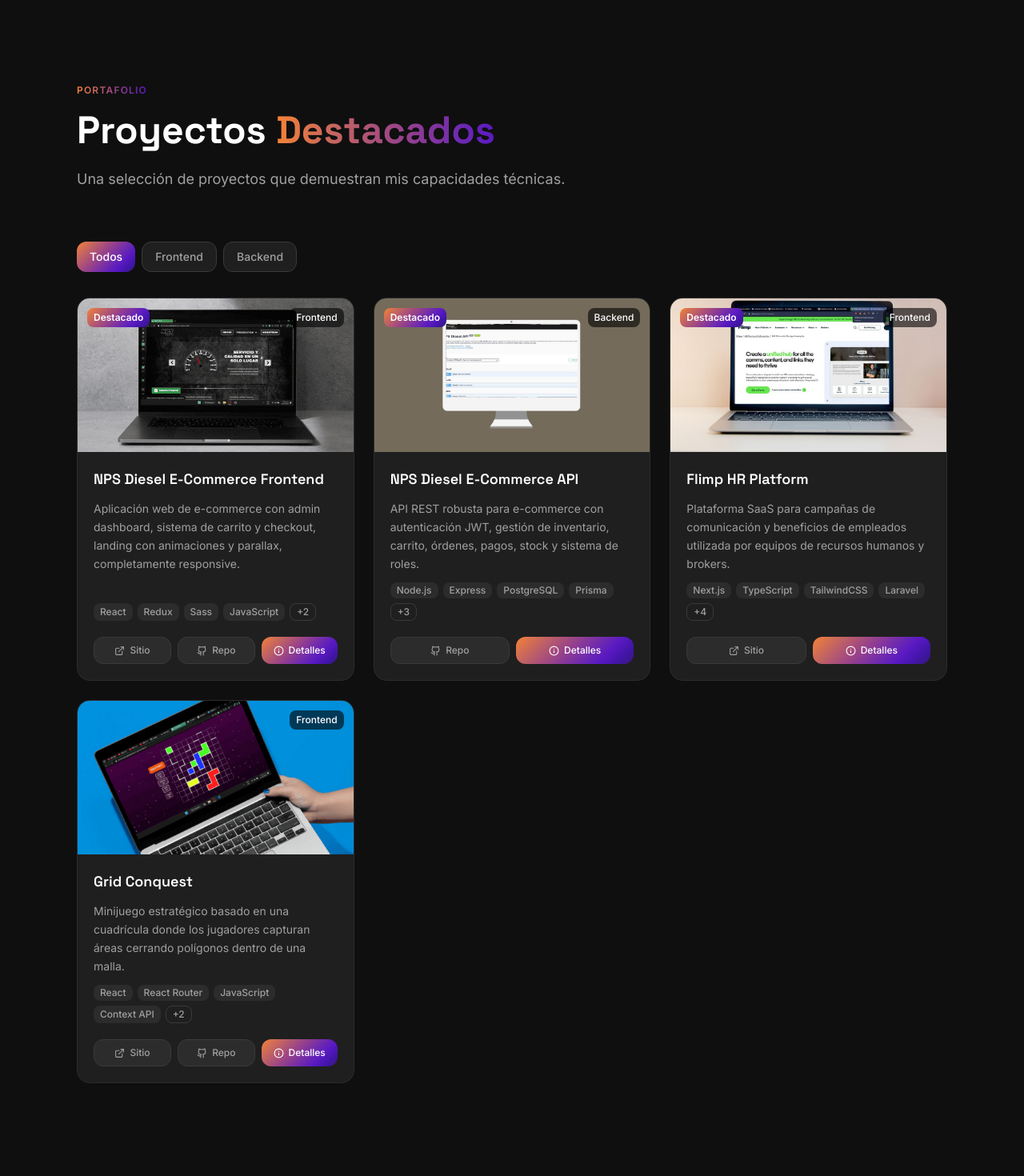
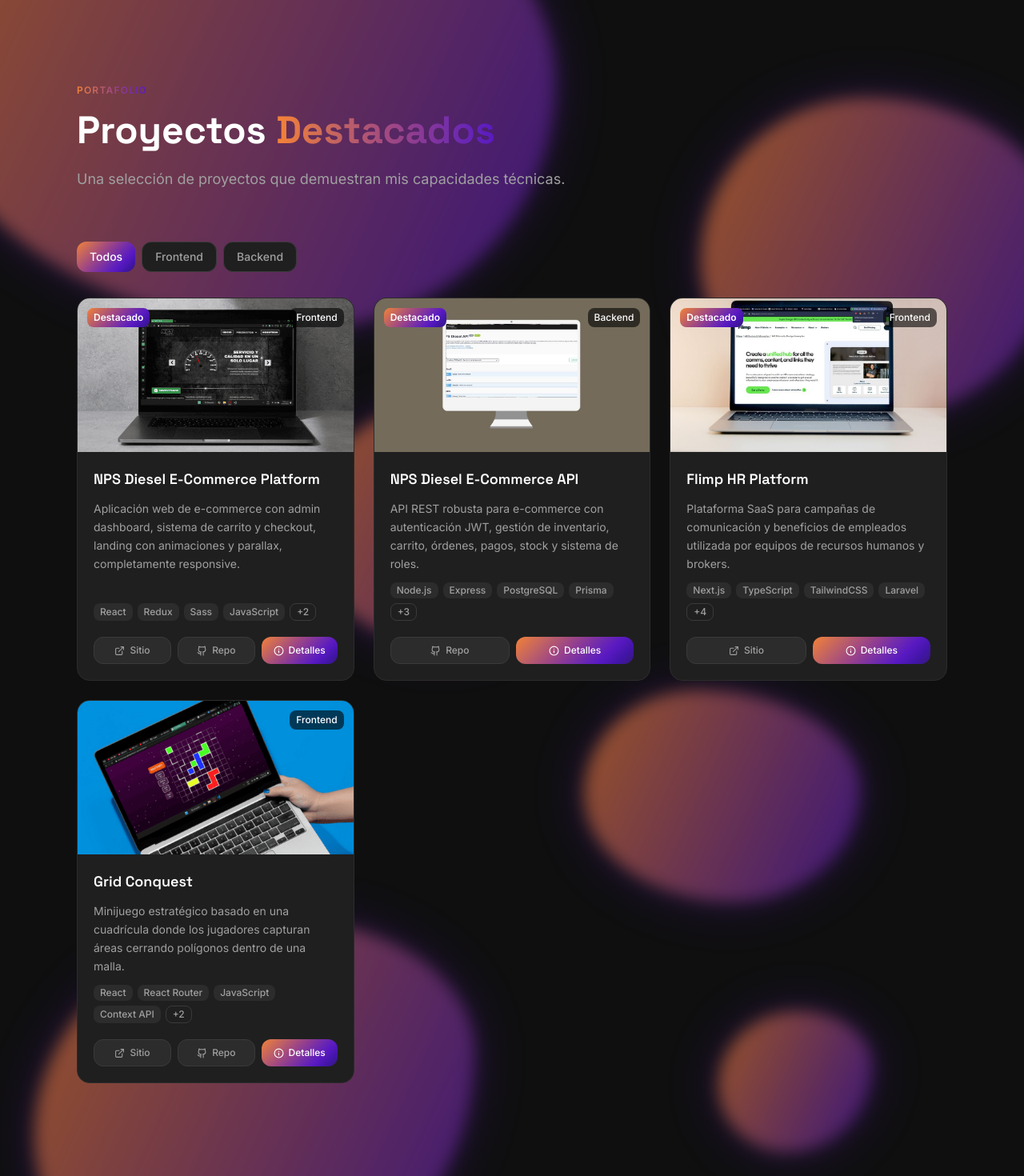
Before and after one commit to santicollage/PortafolioWeb, a React (Vite) app: page / in a window 1280 px wide. Shown: the part 1760-3230 px from the top of the page at 80% size. Built offline with nearby package versions, Linux system fonts and the light colour scheme.

Commit message:
feat: Background configuration in some seccions with bubbles

```diff
--- a/src/components/sections/About.tsx
+++ b/src/components/sections/About.tsx
@@ -105,7 +105,10 @@ export function About() {
   const { isOpen, open, close } = useModal();
 
   return (
-    <section id="about" className="section-padding bg-[#0F0F0F]">
+    <section
+      id="about"
+      className="section-padding bg-[#0F0F0F] border-b border-[#2C2C2C]"
+    >
       <div className="max-w-6xl mx-auto px-4 md:px-8">
         <SectionHeader tag="Acerca de" title="Sobre" highlight="Mí" />
 
--- a/src/components/sections/Projects.tsx
+++ b/src/components/sections/Projects.tsx
@@ -4,6 +4,7 @@ import { ExternalLink, Github, Info, Globe } from 'lucide-react';
 import { Modal } from '../ui/Modal';
 import { Badge } from '../ui/Badge';
 import { SectionHeader } from '../ui/SectionHeader';
+import { AnimatedBackground } from '../ui/AnimatedBackground';
 import { useModal } from '../../hooks/useModal';
 import projectsData from '../../data/projects.json';
 import type { Project } from '../../types';
@@ -209,8 +210,12 @@ export function Projects() {
       : projectsData.filter((p) => p.category === filter);
 
   return (
-    <section id="projects" className="section-padding bg-[#0F0F0F]">
-      <div className="max-w-6xl mx-auto px-4 md:px-8">
+    <section
+      id="projects"
+      className="relative section-padding bg-[#0F0F0F] overflow-hidden"
+    >
+      <AnimatedBackground />
+      <div className="relative max-w-6xl mx-auto px-4 md:px-8 z-10">
         <SectionHeader
           tag="Portafolio"
           title="Proyectos"
--- a/src/components/sections/Services.tsx
+++ b/src/components/sections/Services.tsx
@@ -14,6 +14,7 @@ import {
 } from 'lucide-react';
 import { Link } from 'react-router-dom';
 import { SectionHeader } from '../ui/SectionHeader';
+import { AnimatedBackground } from '../ui/AnimatedBackground';
 import servicesData from '../../data/services.json';
 
 const ICON_MAP: Record<
@@ -33,8 +34,12 @@ export function Services() {
   const rest = servicesData.services.filter((s) => !s.highlight);
 
   return (
-    <section id="services" className="section-padding bg-[#0F0F0F]">
-      <div className="max-w-6xl mx-auto px-4 md:px-8">
+    <section
+      id="services"
+      className="relative section-padding bg-[#0F0F0F] overflow-hidden"
+    >
+      <AnimatedBackground />
+      <div className="relative max-w-6xl mx-auto px-4 md:px-8 z-10">
         <SectionHeader
           tag="Servicios"
           title={servicesData.headline}
--- /dev/null
+++ b/src/components/ui/AnimatedBackground.tsx
@@ -0,0 +1,12 @@
+export function AnimatedBackground() {
+  return (
+    <div className="absolute inset-0 overflow-hidden pointer-events-none">
+      <div className="bubble bubble-1" />
+      <div className="bubble bubble-2" />
+      <div className="bubble bubble-3" />
+      <div className="bubble bubble-4" />
+      <div className="bubble bubble-5" />
+      <div className="bubble bubble-6" />
+    </div>
+  );
+}
--- a/src/data/projects.json
+++ b/src/data/projects.json
@@ -1,7 +1,7 @@
 [
   {
     "id": 1,
-    "title": "NPS Diesel E-Commerce Frontend",
+    "title": "NPS Diesel E-Commerce Platform",
     "description": "Aplicación web de e-commerce con admin dashboard, sistema de carrito y checkout, landing con animaciones y parallax, completamente responsive.",
     "longDescription": "Frontend de la plataforma de comercio electrónico para NPS Diesel S.A.S., desarrollado con React y arquitectura moderna de componentes.\n\nCaracterísticas destacadas:\n\n• Admin Dashboard con visualización de datos operativos, gráficos de ventas y métricas de productos\n• Sistema de carrito de compras y proceso de checkout integrado con pasarela de pagos\n• Landing page con animaciones fluidas y efectos parallax para mejorar la experiencia visual\n• Diseño completamente responsive optimizado para dispositivos móviles y tablets\n• Consumo de API REST con manejo de estado global mediante Redux\n• Arquitectura de estilos con Sass utilizando metodología BEM\n• Sistema de autenticación con roles diferenciados (cliente/administrador)\n• Catálogo de productos con filtros, búsqueda y paginación\n\nLa aplicación mantiene coherencia con el branding visual de la empresa y ofrece una experiencia de usuario optimizada tanto para clientes como para administradores.",
     "image": "/projects/nps-diesel.png",
--- a/src/index.css
+++ b/src/index.css
@@ -1,4 +1,4 @@
-@import "tailwindcss";
+@import 'tailwindcss';
 
 @theme {
   --color-bg-primary: #0f0f0f;
@@ -19,8 +19,8 @@
   --color-grad-8: #4215a8;
   --color-grad-9: #361879;
 
-  --font-sans: "Inter", system-ui, sans-serif;
-  --font-display: "Space Grotesk", "Inter", system-ui, sans-serif;
+  --font-sans: 'Inter', system-ui, sans-serif;
+  --font-display: 'Space Grotesk', 'Inter', system-ui, sans-serif;
 
   --radius-2xl: 1rem;
   --radius-3xl: 1.5rem;
@@ -33,7 +33,7 @@ html {
 body {
   background-color: #0f0f0f;
   color: #ffffff;
-  font-family: "Inter", system-ui, sans-serif;
+  font-family: 'Inter', system-ui, sans-serif;
   -webkit-font-smoothing: antialiased;
   -moz-osx-font-smoothing: grayscale;
   min-height: 100vh;
@@ -73,7 +73,7 @@ body {
   position: relative;
 }
 .gradient-border::before {
-  content: "";
+  content: '';
   position: absolute;
   inset: 0;
   border-radius: inherit;
@@ -130,3 +130,125 @@ body {
     linear-gradient(90deg, rgba(255, 255, 255, 0.03) 1px, transparent 1px);
   background-size: 40px 40px;
 }
+
+.bubble {
+  position: absolute;
+  background: linear-gradient(115deg, #f68237 0%, #5919c2 100%);
+  opacity: 0.6;
+  filter: blur(10px);
+  box-shadow: 0 0 60px rgba(89, 25, 194, 0.5);
+}
+
+.bubble-1 {
+  width: 62vw;
+  height: 80vh;
+  top: -200px;
+  left: -100px;
+  animation: flow 8s linear infinite;
+}
+
+.bubble-2 {
+  width: 35vw;
+  height: 50vh;
+  top: 10%;
+  right: -44px;
+  animation: flow 10s linear infinite;
+}
+
+.bubble-3 {
+  width: 43vw;
+  height: 61vh;
+  bottom: -157px;
+  left: 43px;
+  animation: flow 13s linear infinite;
+}
+
+.bubble-4 {
+  width: 15vw;
+  height: 22vh;
+  bottom: 42px;
+  right: 190px;
+  animation: flow 5s linear infinite;
+}
+
+.bubble-5 {
+  width: 28vw;
+  height: 38vh;
+  top: 35%;
+  left: 30%;
+  animation: flow 11s linear infinite;
+}
+
+.bubble-6 {
+  width: 27vw;
+  height: 33vh;
+  top: 59%;
+  right: 16%;
+  animation: flow 9s linear infinite;
+}
+
+@keyframes flow {
+  0% {
+    border-radius: 25% 75% 32% 68% / 43% 59% 41% 57%;
+  }
+  50% {
+    border-radius: 60% 40% 62% 38% / 56% 32% 68% 44%;
+  }
+  100% {
+    border-radius: 25% 75% 32% 68% / 43% 59% 41% 57%;
+  }
+}
+
+@media (max-width: 650px) {
+  .bubble-1 {
+    width: 65vw;
+    height: 45vh;
+  }
+  .bubble-2 {
+    height: 30vh;
+    top: 26%;
+  }
+  .bubble-3 {
+    width: 50vw;
+    height: 55vh;
+  }
+  .bubble-4 {
+    width: 14vw;
+    height: 14vh;
+    bottom: 60px;
+    right: 105px;
+  }
+  .bubble-5 {
+    width: 35vw;
+    height: 40vh;
+  }
+  .bubble-6 {
+    width: 28vw;
+    height: 32vh;
+  }
+}
+
+@media (max-width: 450px) {
+  .bubble-1 {
+    width: 77vw;
+    height: 45vh;
+  }
+  .bubble-2 {
+    width: 53vw;
+    height: 34vh;
+    top: 26%;
+  }
+  .bubble-3 {
+    width: 89vw;
+    height: 55vh;
+    left: -7px;
+  }
+  .bubble-5 {
+    width: 45vw;
+    height: 42vh;
+  }
+  .bubble-6 {
+    width: 35vw;
+    height: 35vh;
+  }
+}
```
Also changed, not shown: src/data/experience.json (+2 -2 lines).
